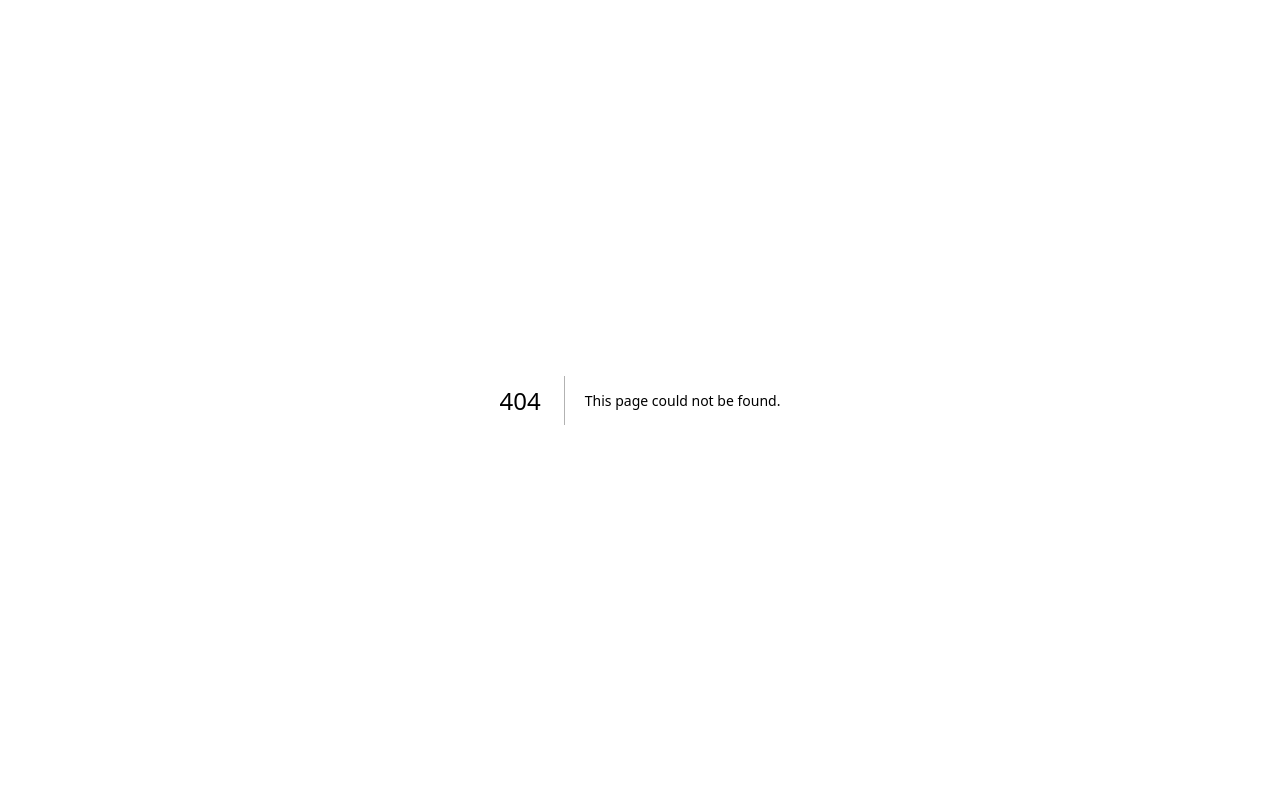
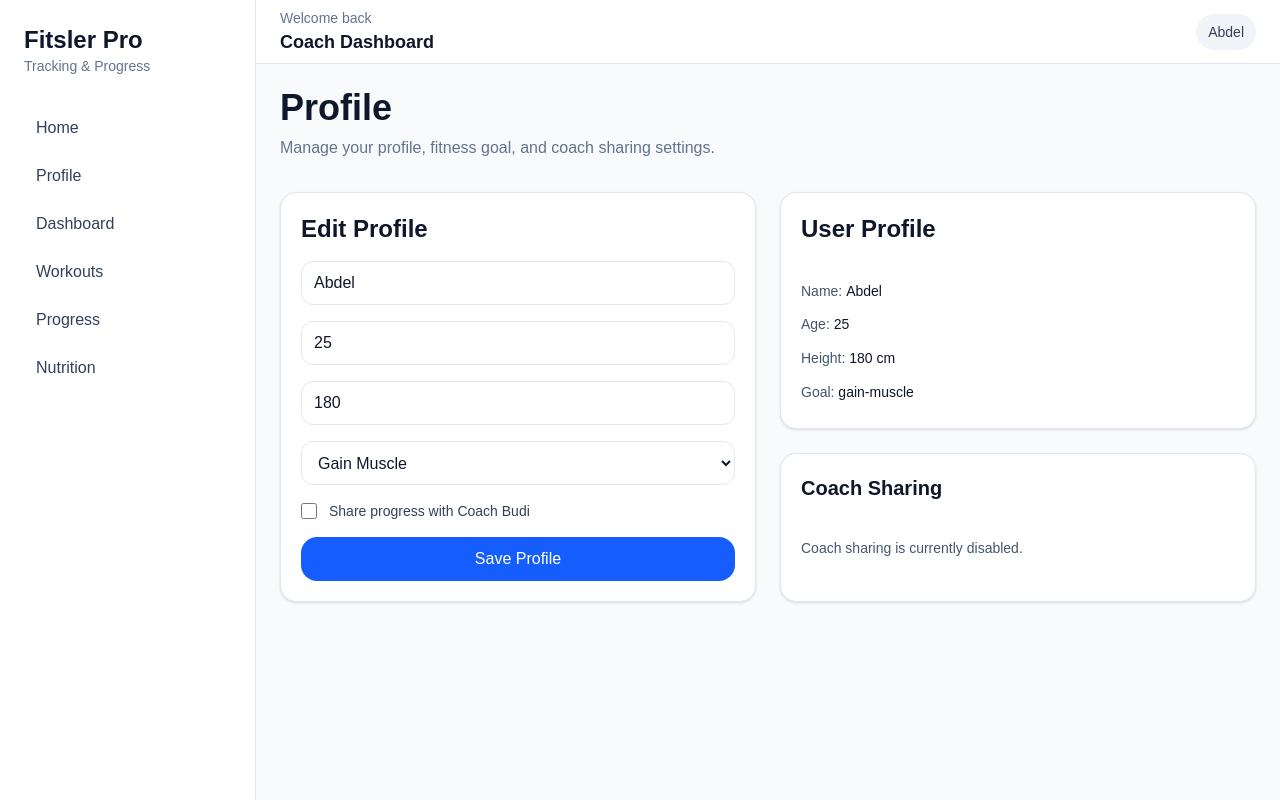
Before and after one commit to bouji9725/Fitness, a Next.js app: page /profile in a window 1280 px wide. Before the commit this address had no page. Built offline with nearby package versions, Linux system fonts and the light colour scheme.

Commit message:
profile route fix

```diff
--- /dev/null
+++ b/app/profile/page.tsx
@@ -0,0 +1,136 @@
+"use client";
+
+import { useEffect, useState } from "react";
+import AppShell from "@/components/layout/AppShell";
+import PageHeader from "@/components/layout/PageHeader";
+import UserProfileCard from "@/components/profile/UserProfileCard";
+import ShareCoachCard from "@/components/profile/ShareCoachCard";
+import { loadUserProfile, saveUserProfile } from "@/lib/profile-storage";
+import type { UserProfile } from "@/types/profile";
+import Card from "@/components/ui/Card";
+import Button from "@/components/ui/Button";
+
+export default function ProfilePage() {
+  const [profile, setProfile] = useState<UserProfile>({
+    id: "user-1",
+    name: "Abdel",
+    age: 25,
+    heightCm: 180,
+    goal: "gain-muscle",
+    coachSharingEnabled: false,
+    coachName: "Coach Budi",
+  });
+
+  useEffect(() => {
+    const savedProfile = loadUserProfile();
+
+    if (savedProfile) {
+      setProfile(savedProfile);
+    }
+  }, []);
+
+  function handleSaveProfile() {
+    saveUserProfile(profile);
+  }
+
+  return (
+    <AppShell>
+      <PageHeader
+        title="Profile"
+        description="Manage your profile, fitness goal, and coach sharing settings."
+      />
+
+      <div className="grid gap-6 lg:grid-cols-2">
+        <Card className="grid gap-4">
+          <h2 className="text-2xl font-semibold text-slate-900">
+            Edit Profile
+          </h2>
+
+          <div className="grid gap-4">
+            <input
+              type="text"
+              value={profile.name}
+              onChange={(e) =>
+                setProfile((prev) => ({
+                  ...prev,
+                  name: e.target.value,
+                }))
+              }
+              placeholder="Your name"
+              className="min-h-11 rounded-xl border border-slate-200 px-3"
+            />
+
+            <input
+              type="number"
+              value={profile.age ?? ""}
+              onChange={(e) =>
+                setProfile((prev) => ({
+                  ...prev,
+                  age: Number(e.target.value),
+                }))
+              }
+              placeholder="Age"
+              className="min-h-11 rounded-xl border border-slate-200 px-3"
+            />
+
+            <input
+              type="number"
+              value={profile.heightCm ?? ""}
+              onChange={(e) =>
+                setProfile((prev) => ({
+                  ...prev,
+                  heightCm: Number(e.target.value),
+                }))
+              }
+              placeholder="Height (cm)"
+              className="min-h-11 rounded-xl border border-slate-200 px-3"
+            />
+
+            <select
+              value={profile.goal ?? "gain-muscle"}
+              onChange={(e) =>
+                setProfile((prev) => ({
+                  ...prev,
+                  goal: e.target.value as UserProfile["goal"],
+                }))
+              }
+              className="min-h-11 rounded-xl border border-slate-200 px-3"
+            >
+              <option value="lose-fat">Lose Fat</option>
+              <option value="gain-muscle">Gain Muscle</option>
+              <option value="recomp">Recomp</option>
+              <option value="maintenance">Maintenance</option>
+            </select>
+
+            <label className="flex items-center gap-3 text-sm text-slate-700">
+              <input
+                type="checkbox"
+                checked={profile.coachSharingEnabled}
+                onChange={(e) =>
+                  setProfile((prev) => ({
+                    ...prev,
+                    coachSharingEnabled: e.target.checked,
+                  }))
+                }
+                className="h-4 w-4"
+              />
+              Share progress with Coach Budi
+            </label>
+
+            <Button type="button" onClick={handleSaveProfile}>
+              Save Profile
+            </Button>
+          </div>
+        </Card>
+
+        <div className="grid gap-6">
+          <UserProfileCard profile={profile} />
+          <ShareCoachCard
+            enabled={profile.coachSharingEnabled}
+            coachName={profile.coachName}
+          />
+        </div>
+      </div>
+    </AppShell>
+  );
+}
```
